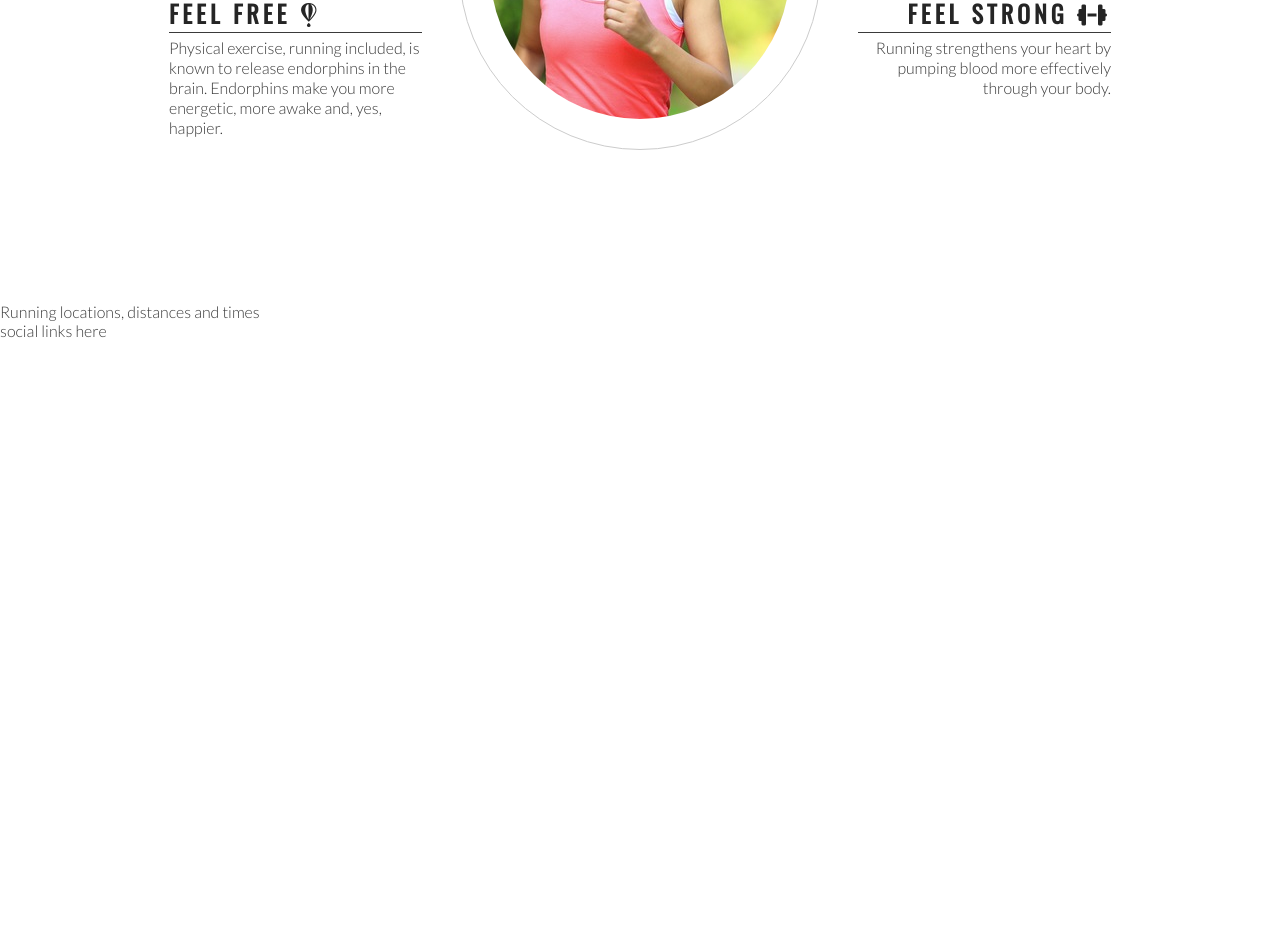
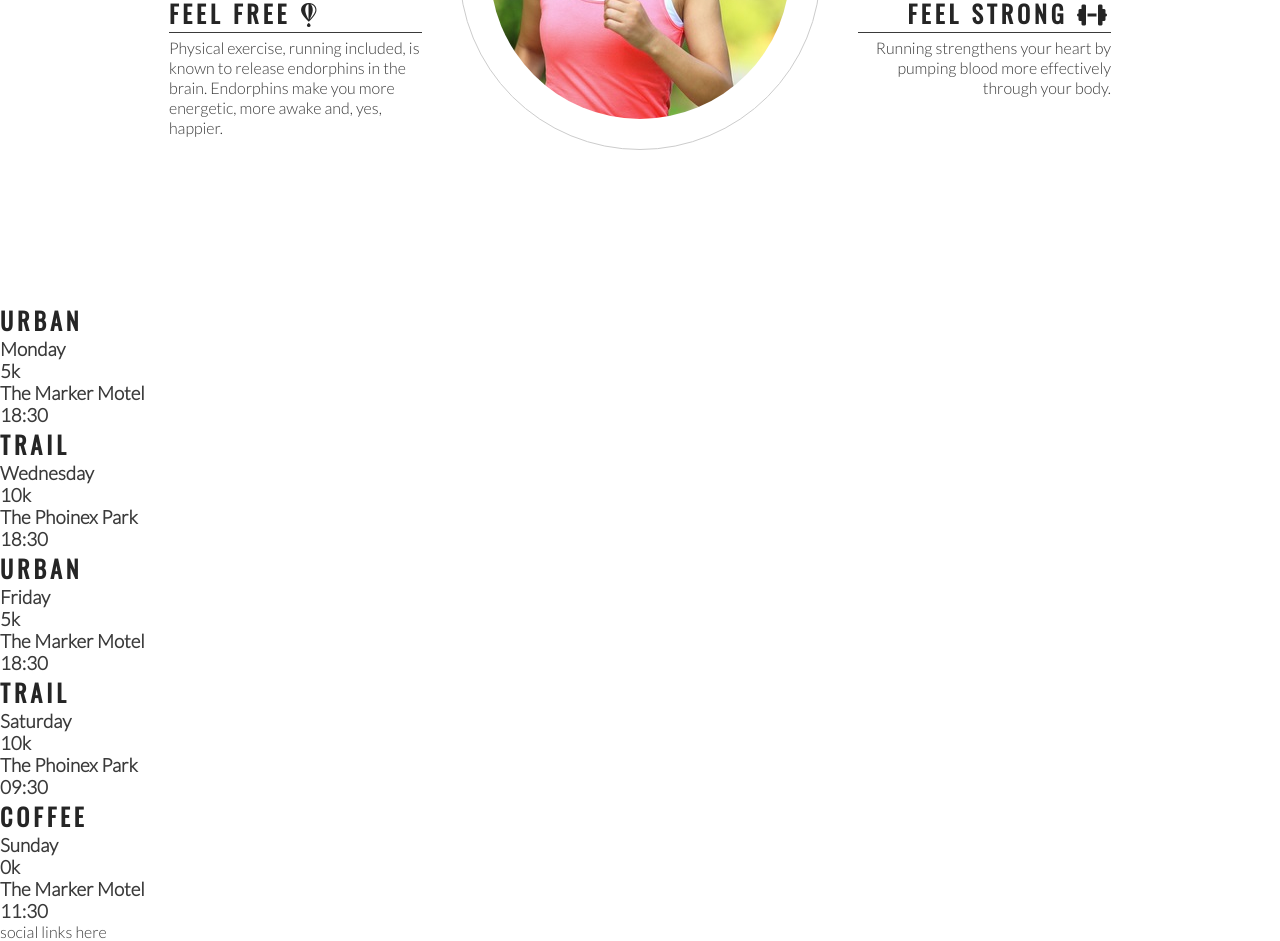
Before and after one commit to JohnDroy/running, a plain HTML site: page index.html in a window 1280 px wide. Shown: the part 993-1934 px from the top of the page. Before the commit the page ends 1333 px from the top, so only its background shows below. Drawn offline with nearby package versions, Linux system fonts and the light colour scheme.

Commit message:
add meetup times main structure

```diff
--- a/index.html
+++ b/index.html
@@ -79,7 +79,41 @@
         </div>
     </section>
     <section>
-        Running locations, distances and times
+        <div>
+            <h2>Urban</h2>
+                <h3>Monday</h3>
+                <h3>5k</h3>
+                <h3>The Marker Motel</h3>
+                <h3>18:30</h3>
+        </div>
+        <div>
+            <h2>Trail</h2>
+                <h3>Wednesday</h3>
+                <h3>10k</h3>
+                <h3>The Phoinex Park</h3>
+                <h3>18:30</h3>
+        </div>
+        <div>
+            <h2>Urban</h2>
+                <h3>Friday</h3>
+                <h3>5k</h3>
+                <h3>The Marker Motel</h3>
+                <h3>18:30</h3>
+        </div>
+        <div>
+            <h2>Trail</h2>
+                <h3>Saturday</h3>
+                <h3>10k</h3>
+                <h3>The Phoinex Park</h3>
+                <h3>09:30</h3>
+        </div>
+        <div>
+            <h2>Coffee</h2>
+                <h3>Sunday</h3>
+                <h3>0k</h3>
+                <h3>The Marker Motel</h3>
+                <h3>11:30</h3>
+        </div>
     </section>
     <footer>
         social links here
```
